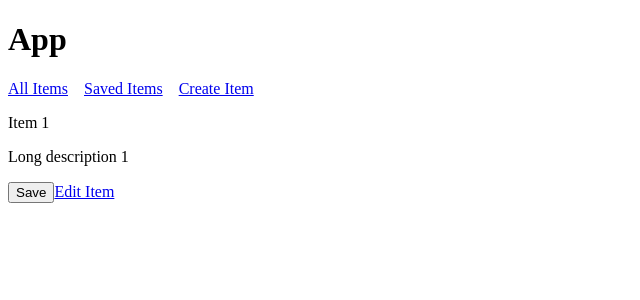
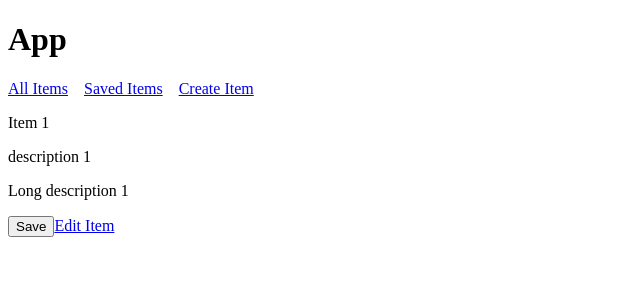
Before and after one commit to nigeljohnwade/angular-tutorial, an Angular app: page /items/1 in a window 1280 px wide. Shown: the top 300 px of the page, without its empty margins (0-640 px from the left). Built offline with nearby package versions, Linux system fonts and the light colour scheme.

Commit message:
Fix editing bugs

```diff
--- a/src/app/edit-item/edit-item.component.ts
+++ b/src/app/edit-item/edit-item.component.ts
@@ -1,7 +1,7 @@
 import {Component, OnInit} from '@angular/core';
 import {FormBuilder, FormControl, FormGroup} from "@angular/forms";
 import {ItemService} from "../item.service";
-import {Item, items} from "../items";
+import {Item} from "../items";
 import {ActivatedRoute} from "@angular/router";
 
 @Component({
@@ -29,7 +29,7 @@ export class EditItemComponent implements OnInit {
   ngOnInit() {
     const routeParams = this.route.snapshot.paramMap;
     const itemIdFromRoute = Number(routeParams.get('itemId'));
-    this.item = items.find(item => item.id === itemIdFromRoute);
+    this.item = this.itemService.getItems().find(item => item.id === itemIdFromRoute);
     this.editItemForm.patchValue({
       id: this.item.id,
       name: this.item.name,
--- a/src/app/item/item.component.html
+++ b/src/app/item/item.component.html
@@ -1,5 +1,6 @@
 <div class="item-container">
   <p>{{item.name}}</p>
+  <p>{{item.description}}</p>
   <p>{{item.longDescription}}</p>
   <button *ngIf="!isSavedItem" (click)="saveForLater(item.id)">Save</button>
   <button *ngIf="isSavedItem" (click)="removeFromSaved(item.id)">Unsave</button>
--- a/src/app/item/item.component.ts
+++ b/src/app/item/item.component.ts
@@ -21,6 +21,7 @@ export class ItemComponent implements OnInit {
   }
 
   ngOnInit() {
+    console.log('Init')
     this.isSavedItem = false;
     const routeParams = this.route.snapshot.paramMap;
     const itemIdFromRoute = Number(routeParams.get('itemId'));
```
